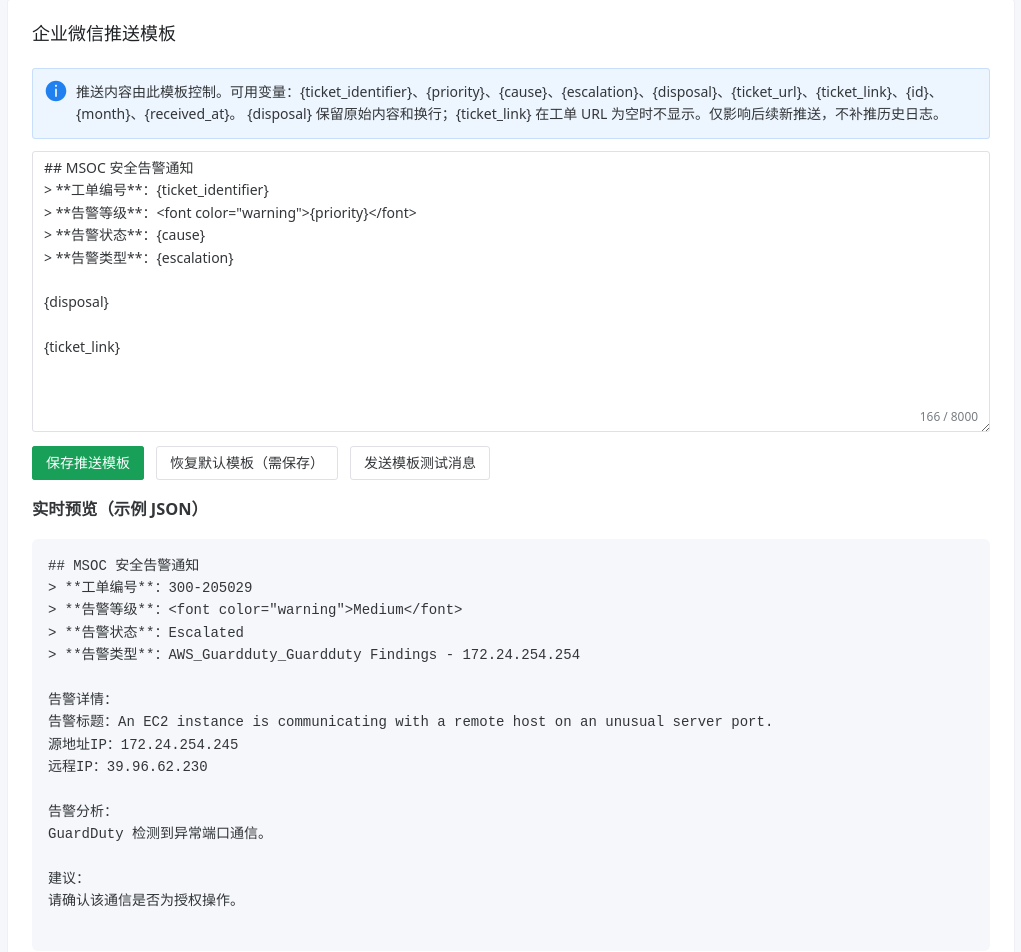
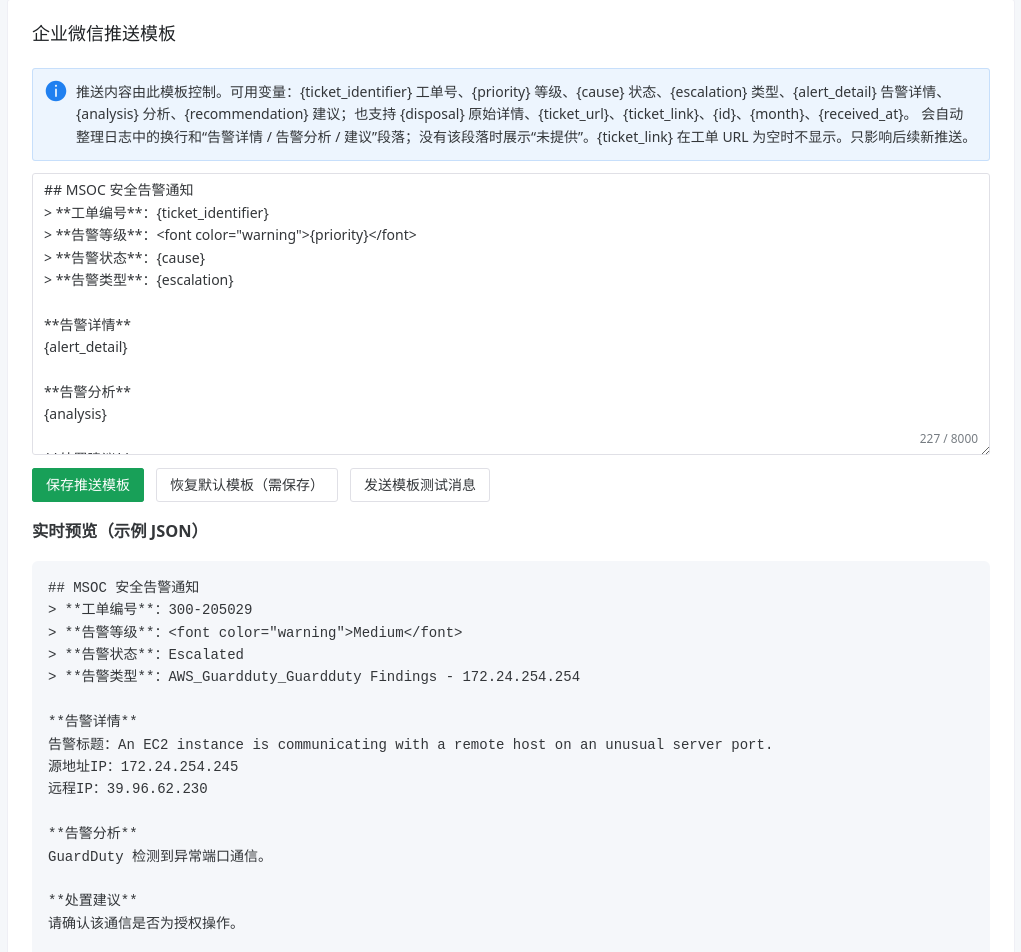
Before and after one commit to miaoyongsen/scc_cve_put, a Vue app in the folder frontend/: page /msoc-push-settings in a window 1280 px wide. Shown: the part 1273-2225 px from the top of the page, without its empty margins (245-1266 px from the left). Built offline with nearby package versions, Linux system fonts and the light colour scheme; no server answers; sample sign-in values are in the browser's storage.

Commit message:
Refresh MSOC template default and live preview with structured alert sections

```diff
--- a/frontend/src/views/MSOCPushSettings.vue
+++ b/frontend/src/views/MSOCPushSettings.vue
@@ -65,8 +65,8 @@
 
     <n-card title="企业微信推送模板" style="margin-top:16px">
       <n-alert type="info" style="margin-bottom:12px">
-        推送内容由此模板控制。可用变量：{ticket_identifier}、{priority}、{cause}、{escalation}、{disposal}、{ticket_url}、{ticket_link}、{id}、{month}、{received_at}。
-        {disposal} 保留原始内容和换行；{ticket_link} 在工单 URL 为空时不显示。仅影响后续新推送，不补推历史日志。
+        推送内容由此模板控制。可用变量：{ticket_identifier} 工单号、{priority} 等级、{cause} 状态、{escalation} 类型、{alert_detail} 告警详情、{analysis} 分析、{recommendation} 建议；也支持 {disposal} 原始详情、{ticket_url}、{ticket_link}、{id}、{month}、{received_at}。
+        会自动整理日志中的换行和“告警详情 / 告警分析 / 建议”段落；没有该段落时展示“未提供”。{ticket_link} 在工单 URL 为空时不显示。只影响后续新推送。
       </n-alert>
       <n-input v-model:value="form.message_template" type="textarea" :rows="12" maxlength="8000" show-count placeholder="输入 Markdown 模板"/>
       <n-space style="margin-top:12px">
@@ -134,17 +134,31 @@ api.interceptors.request.use(c=>{
   return c
 })
 
-const defaultMessageTemplate="## MSOC 安全告警通知\n> **工单编号**：{ticket_identifier}\n> **告警等级**：<font color=\"warning\">{priority}</font>\n> **告警状态**：{cause}\n> **告警类型**：{escalation}\n\n{disposal}\n\n{ticket_link}"
+const defaultMessageTemplate="## MSOC 安全告警通知\n> **工单编号**：{ticket_identifier}\n> **告警等级**：<font color=\"warning\">{priority}</font>\n> **告警状态**：{cause}\n> **告警类型**：{escalation}\n\n**告警详情**\n{alert_detail}\n\n**告警分析**\n{analysis}\n\n**处置建议**\n{recommendation}\n\n{ticket_link}"
 const exampleAlert={
   escalation:'AWS_Guardduty_Guardduty Findings - 172.24.254.254',
   cause:'Escalated',priority:'Medium',ticket_url:'',ticket_identifier:'300-205029',
   disposal:'告警详情：\n告警标题：An EC2 instance is communicating with a remote host on an unusual server port.\n源地址IP：172.24.254.245\n远程IP：39.96.62.230\n\n告警分析：\nGuardDuty 检测到异常端口通信。\n\n建议：\n请确认该通信是否为授权操作。'
 }
+function normalizeNewlines(value){return String(value??'').replace(/\\+n/g,'\n')}
+function parseDisposal(disposal){
+  const sections={alert_detail:[],analysis:[],recommendation:[]}
+  let current='alert_detail'
+  for(const line of normalizeNewlines(disposal).replace(/\r\n/g,'\n').replace(/\r/g,'\n').split('\n')){
+    const m=line.trim().match(/^(告警详情|告警分析|处置建议|建议)\s*[：:]\s*(.*)$/)
+    if(m){
+      current=({'告警详情':'alert_detail','告警分析':'analysis','处置建议':'recommendation','建议':'recommendation'})[m[1]]
+      if(m[2].trim())sections[current].push(m[2].trim())
+    }else sections[current].push(line)
+  }
+  return Object.fromEntries(Object.entries(sections).map(([key,lines])=>[key,lines.join('\n').trim()||'未提供']))
+}
 const templatePreview=computed(()=>{
-  const raw=form.value.message_template||''
-  const fields={...exampleAlert,id:'123',month:'202611',received_at:'2026-11-26 09:00:00',
+  const fields={...exampleAlert,...parseDisposal(exampleAlert.disposal),
+    id:'123',month:'202611',received_at:'2026-11-26 09:00:00',
     ticket_link:exampleAlert.ticket_url?'[查看工单]('+exampleAlert.ticket_url+')':''}
-  const rendered=raw.replace(/\\n/g,'\n').replace(/\{([a-zA-Z_][a-zA-Z0-9_]*)\}/g,(match,key)=>Object.prototype.hasOwnProperty.call(fields,key)?String(fields[key]):match)
+  const rendered=normalizeNewlines(form.value.message_template||'')
+    .replace(/\{([a-zA-Z_][a-zA-Z0-9_]*)\}/g,(match,key)=>Object.prototype.hasOwnProperty.call(fields,key)?String(fields[key]):match)
   const encoded=new TextEncoder().encode(rendered)
   if(encoded.length<=3000)return rendered
   const suffix='\n……（内容过长，请在 SCC 的 MSOC 日志查看完整内容）'
```
